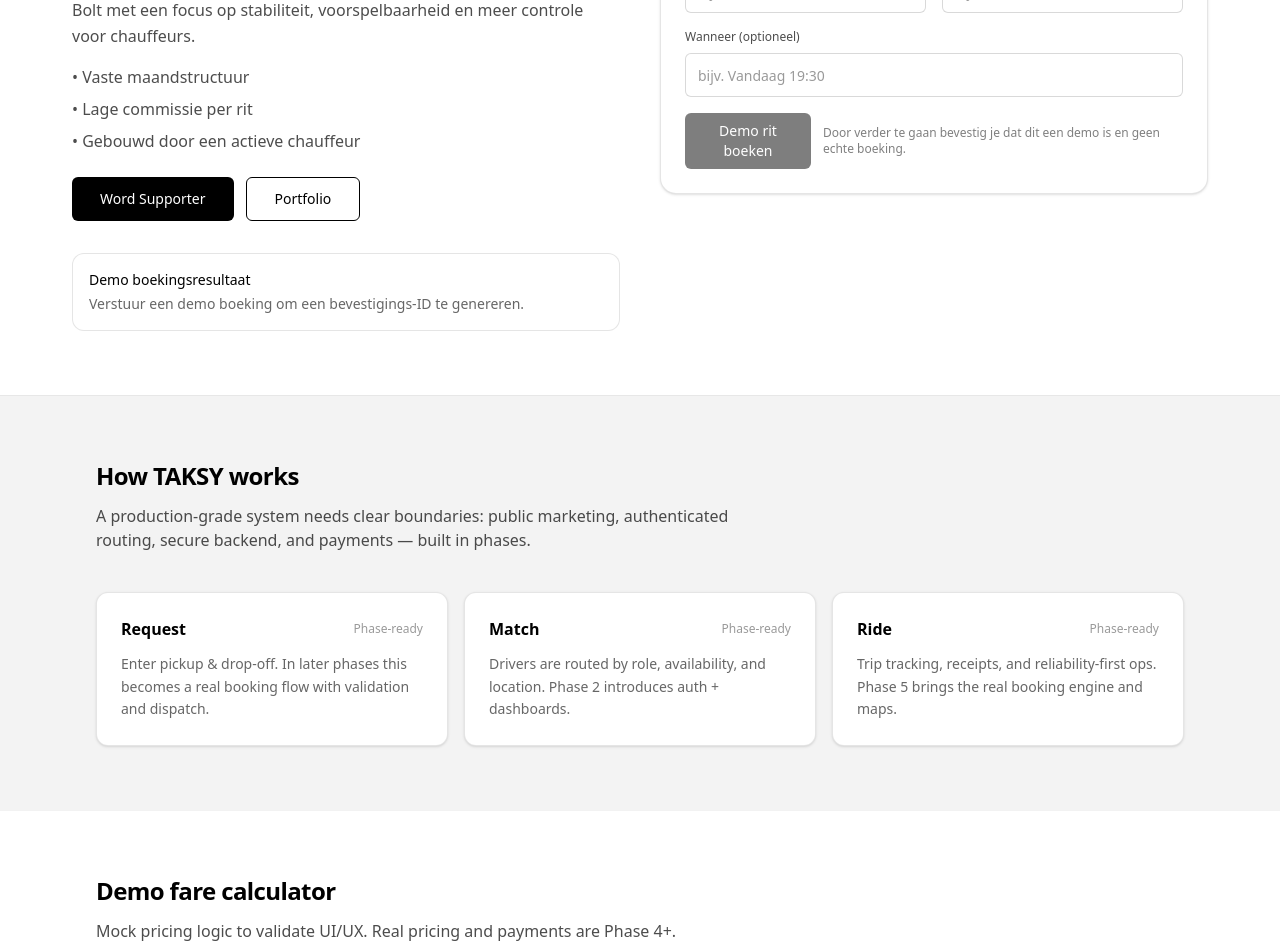
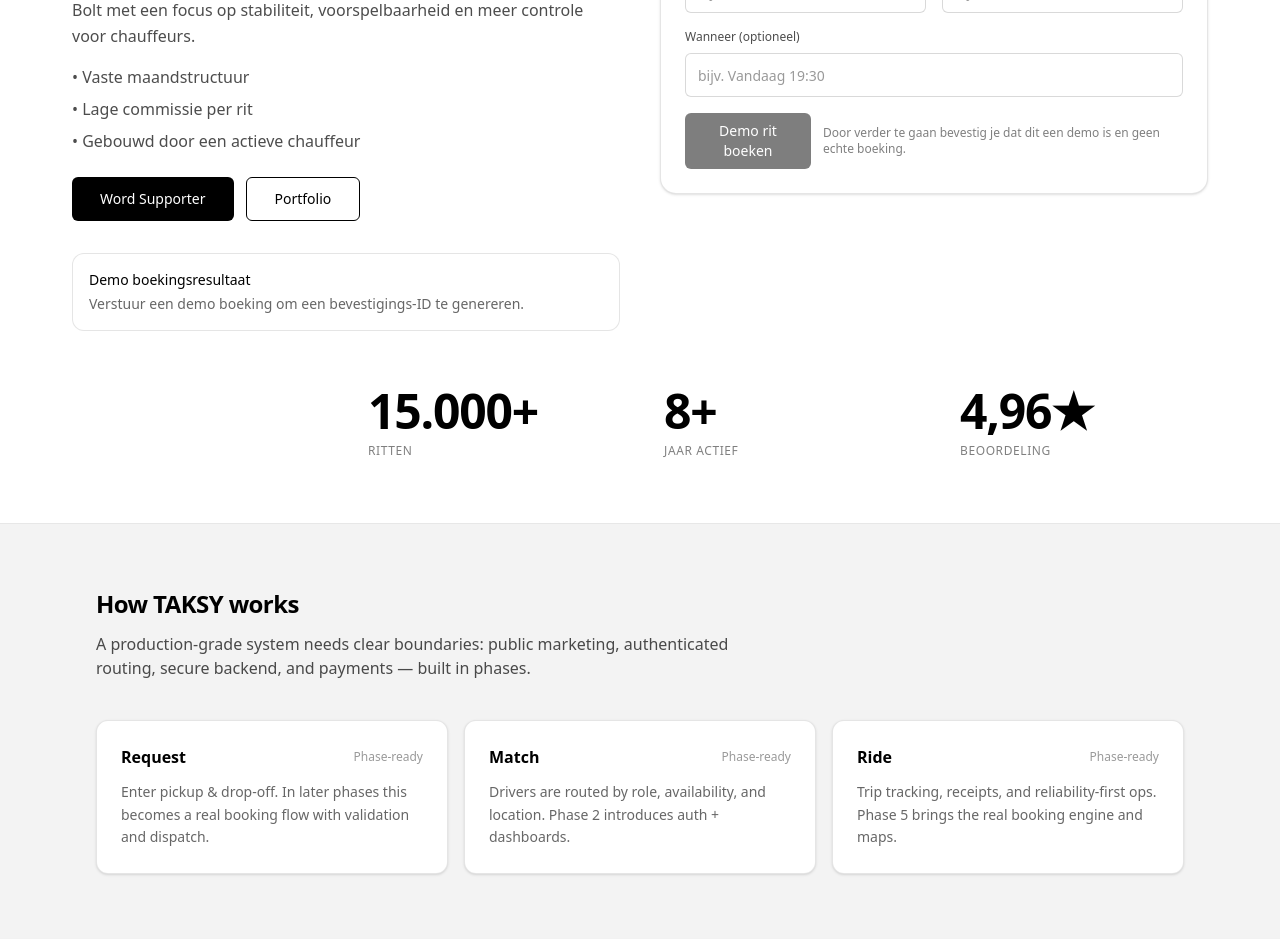
Before and after one commit to Taksyeu/Taksy, a Next.js app: page / in a window 1280 px wide. Shown: the part 641-1590 px from the top of the page. Built offline with nearby package versions, Linux system fonts and the light colour scheme.

Commit message:
Hero metrics strip added

```diff
--- a/src/app/(public)/page.tsx
+++ b/src/app/(public)/page.tsx
@@ -10,8 +10,36 @@ export default function Page() {
     <div id="top">
       {/* Section 1 gets a custom layout wrapper (1200px max-width + near full-viewport height). */}
       <section className="w-full bg-white">
-        <div className="mx-auto flex min-h-[calc(100vh-80px)] w-full max-w-[1200px] items-center px-4 py-16 sm:px-6 lg:px-8">
-          <HeroBooking />
+        <div className="mx-auto flex min-h-[calc(100vh-80px)] w-full max-w-[1200px] px-4 py-16 sm:px-6 lg:px-8">
+          <div className="flex w-full flex-col justify-between gap-14">
+            <HeroBooking />
+
+            {/* Metrics strip (Section 1 only) */}
+            <div className="grid gap-10 sm:gap-12 lg:grid-cols-4">
+              <div className="hidden lg:block" />
+
+              <div className="text-left">
+                <div className="text-4xl font-bold tracking-tight text-black sm:text-5xl">15.000+</div>
+                <div className="mt-2 text-xs font-medium uppercase tracking-wider text-black/50">
+                  RITTEN
+                </div>
+              </div>
+
+              <div className="text-left">
+                <div className="text-4xl font-bold tracking-tight text-black sm:text-5xl">8+</div>
+                <div className="mt-2 text-xs font-medium uppercase tracking-wider text-black/50">
+                  JAAR ACTIEF
+                </div>
+              </div>
+
+              <div className="text-left">
+                <div className="text-4xl font-bold tracking-tight text-black sm:text-5xl">4,96★</div>
+                <div className="mt-2 text-xs font-medium uppercase tracking-wider text-black/50">
+                  BEOORDELING
+                </div>
+              </div>
+            </div>
+          </div>
         </div>
       </section>
 
```
